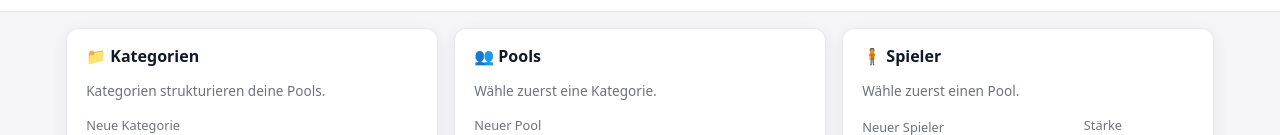
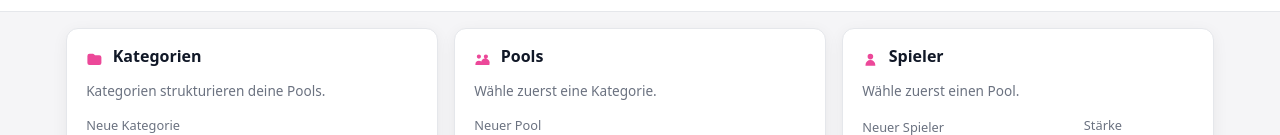
Before and after one commit to hofingerbernd/fairteamsbuilder, a plain HTML site: page pool-manager.html in a window 1280 px wide. Shown: the part 205-340 px from the top of the page. Drawn offline with nearby package versions, Linux system fonts and the light colour scheme.

Commit message:
icons ändern

```diff
--- a/pool-manager.html
+++ b/pool-manager.html
@@ -184,6 +184,22 @@
         font-size: 1.05rem;
       }
 
+      .section-icon {
+        width: 1.05rem;
+        height: 1.05rem;
+        display: inline-flex;
+        color: #ec4899;
+        flex: 0 0 auto;
+        margin-right: 0.35rem;
+        vertical-align: text-bottom;
+      }
+
+      .section-icon svg {
+        width: 100%;
+        height: 100%;
+        fill: currentColor;
+      }
+
       .status-message {
         border: 1px solid var(--border);
         border-radius: 0.5rem;
@@ -250,7 +266,16 @@
 
     <main class="page">
       <section class="card">
-        <h2>📁 Kategorien</h2>
+        <h2>
+          <span class="section-icon" aria-hidden="true">
+            <svg viewBox="0 0 24 24">
+              <path
+                d="M10 4a2 2 0 0 1 1.414.586l1 1A2 2 0 0 0 13.828 6H19a3 3 0 0 1 3 3v8a3 3 0 0 1-3 3H5a3 3 0 0 1-3-3V7a3 3 0 0 1 3-3h5z"
+              />
+            </svg>
+          </span>
+          Kategorien
+        </h2>
         <p class="muted">Kategorien strukturieren deine Pools.</p>
 
         <div class="row">
@@ -265,7 +290,16 @@
       </section>
 
       <section class="card">
-        <h2>👥 Pools</h2>
+        <h2>
+          <span class="section-icon" aria-hidden="true">
+            <svg viewBox="0 0 24 24">
+              <path
+                d="M7 11a3 3 0 1 1 0-6 3 3 0 0 1 0 6zm10 0a3 3 0 1 1 0-6 3 3 0 0 1 0 6zM2 19a5 5 0 0 1 10 0v1H2v-1zm10 1v-1a6.98 6.98 0 0 0-1.63-4.5A5 5 0 0 1 22 19v1h-10z"
+              />
+            </svg>
+          </span>
+          Pools
+        </h2>
         <p class="muted" id="poolHint">Wähle zuerst eine Kategorie.</p>
 
         <div class="row">
@@ -280,7 +314,16 @@
       </section>
 
       <section class="card">
-        <h2>🧍 Spieler</h2>
+        <h2>
+          <span class="section-icon" aria-hidden="true">
+            <svg viewBox="0 0 24 24">
+              <path
+                d="M12 12a4 4 0 1 1 0-8 4 4 0 0 1 0 8zm-7 8a7 7 0 0 1 14 0v1H5v-1z"
+              />
+            </svg>
+          </span>
+          Spieler
+        </h2>
         <p class="muted" id="playerHint">Wähle zuerst einen Pool.</p>
 
         <div class="row">
```
